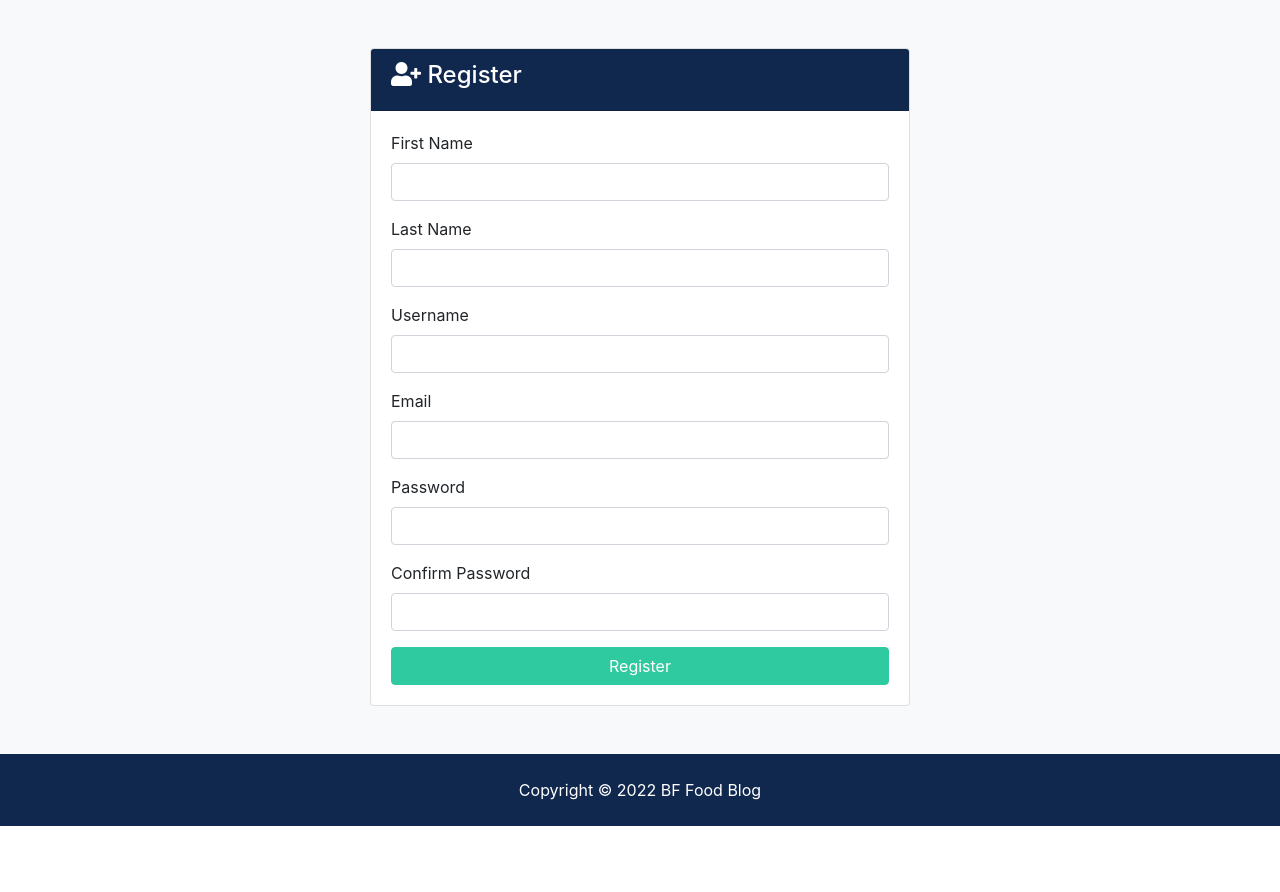
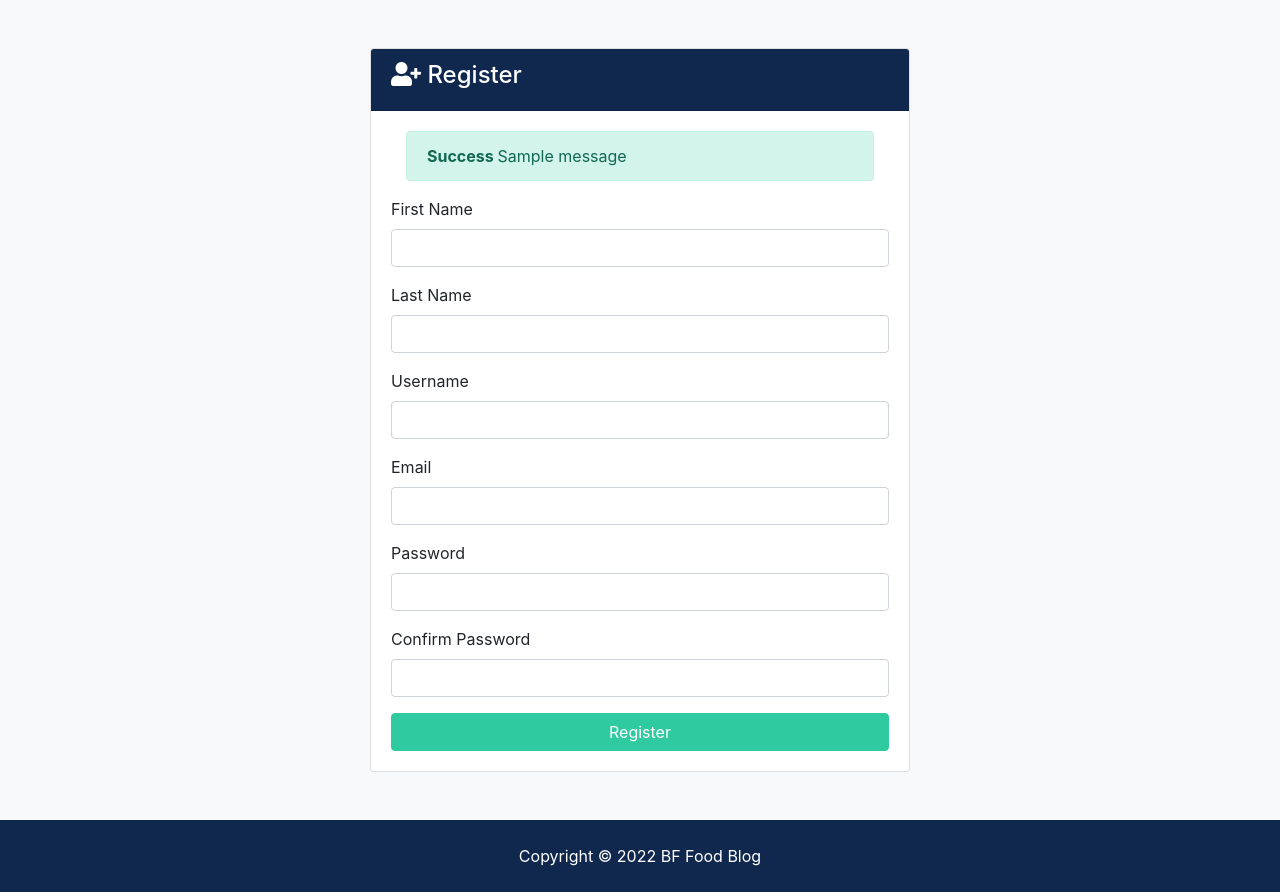
Before and after one commit to Bfatima25/foodblog_project, a Django app: page /accounts/register in a window 1280 px wide. Shown: the part 162-1054 px from the top of the page. Before the commit the page ends 988 px from the top, so only its background shows below. Run offline with Django 4.2, Linux system fonts and the light colour scheme; tables that the repository leaves empty hold one stand-in row (values such as "Sample post"); one stand-in notice (Sample message) is shown; some libraries are stand-ins or nearby versions.

Commit message:
worked on message errors

```diff
--- a/accounts/views.py
+++ b/accounts/views.py
@@ -1,18 +1,15 @@
 from django.shortcuts import render, redirect
+from django.contrib import messages
 
 def register(request):
     if request.method == 'POST':
-       # Register User
-       return
+        messages.error(request, 'testing message')
+        return redirect('register')
     else:
         return render(request, 'accounts/register.html')
 
 def login(request):
-    if request.method == 'POST':
-       # Login User
-       return
-    else:
-        return render(request, 'accounts/login.html')
+    return render(request, 'accounts/login.html')
 
 def logout(request):
     return redirect(request, 'index')
--- a/foodblog/settings.py
+++ b/foodblog/settings.py
@@ -134,3 +134,9 @@ MEDIA_URL = '/media/'
 # https://docs.djangoproject.com/en/4.0/ref/settings/#default-auto-field
 
 DEFAULT_AUTO_FIELD = 'django.db.models.BigAutoField'
+
+# Messages
+from django.contrib.messages import constants as messages
+MESSAGE_TAGS = {
+    messages.ERROR: 'danger'
+}
--- a/templates/accounts/login.html
+++ b/templates/accounts/login.html
@@ -11,6 +11,8 @@
                 <i class="fas fa-sign-in-alt"></i> Login</h4>
             </div>
             <div class="card-body">
+              <!--Alerts-->
+              {% include 'partials/_alerts.html' %}
               <form action="{% url 'login' %}" method="POST">
                   {% csrf_token %}
                 <div class="form-group">
--- a/templates/accounts/register.html
+++ b/templates/accounts/register.html
@@ -11,6 +11,8 @@
                 <i class="fas fa-user-plus"></i> Register</h4>
             </div>
             <div class="card-body">
+              <!--Alerts-->
+              {% include 'partials/_alerts.html' %}
                 <form action="{% url 'register' %}" method="POST">
                     {% csrf_token %}
                   <div class="form-group">
--- a/templates/partials/_alerts.html
+++ b/templates/partials/_alerts.html
@@ -1,10 +1,7 @@
 {% if messages %}
     {% for message in messages %}
         <div id="message" class="container">
-            <div class="alert alert-{{ message.tags }} alert-dismissible text-center"
-            role="alert">
-                <button type="button" class="close" date-dismiss="alert"><span aria-hidden="true">&times;
-                </span></button>
+            <div class="alert alert-{{ message.tags }}" role="alert">
                 <strong>
                     {% if message.level == DEFAULT_MESSAGE_LEVELS.ERROR %}
                         Error
```
